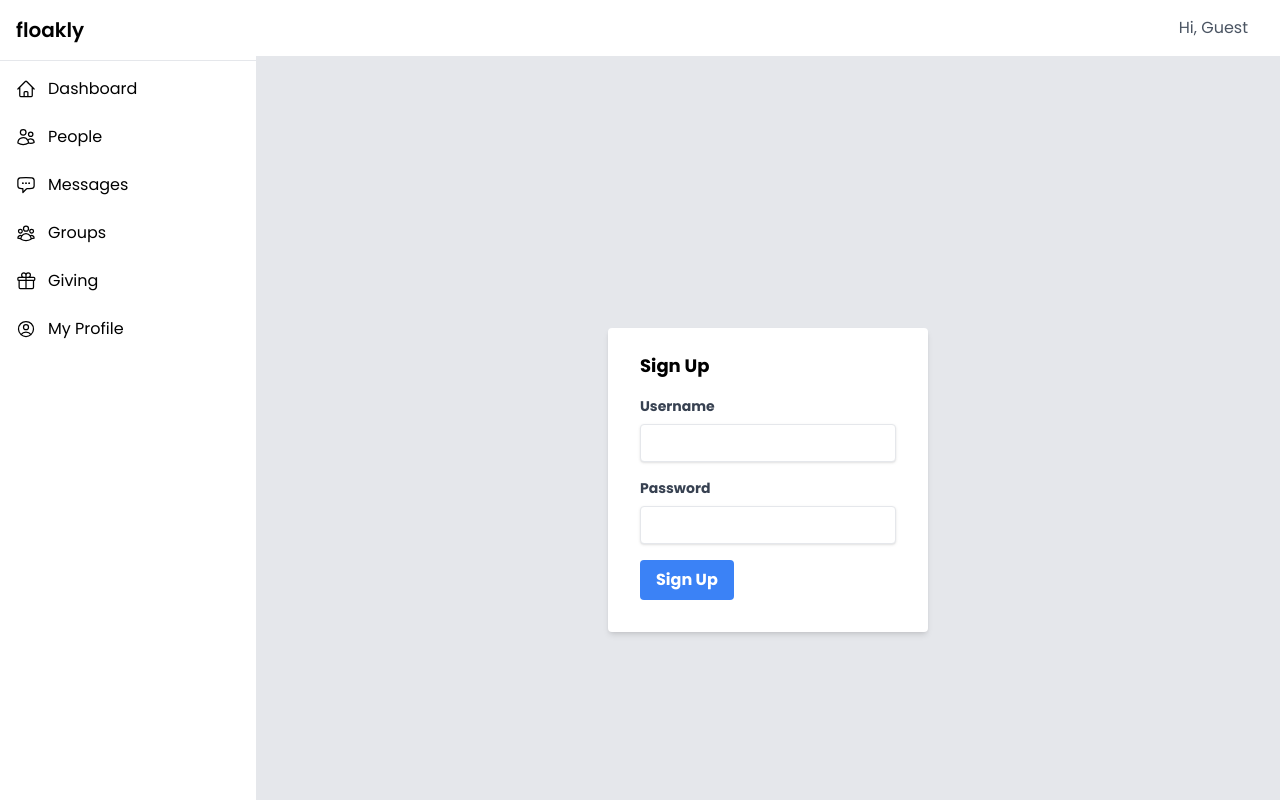
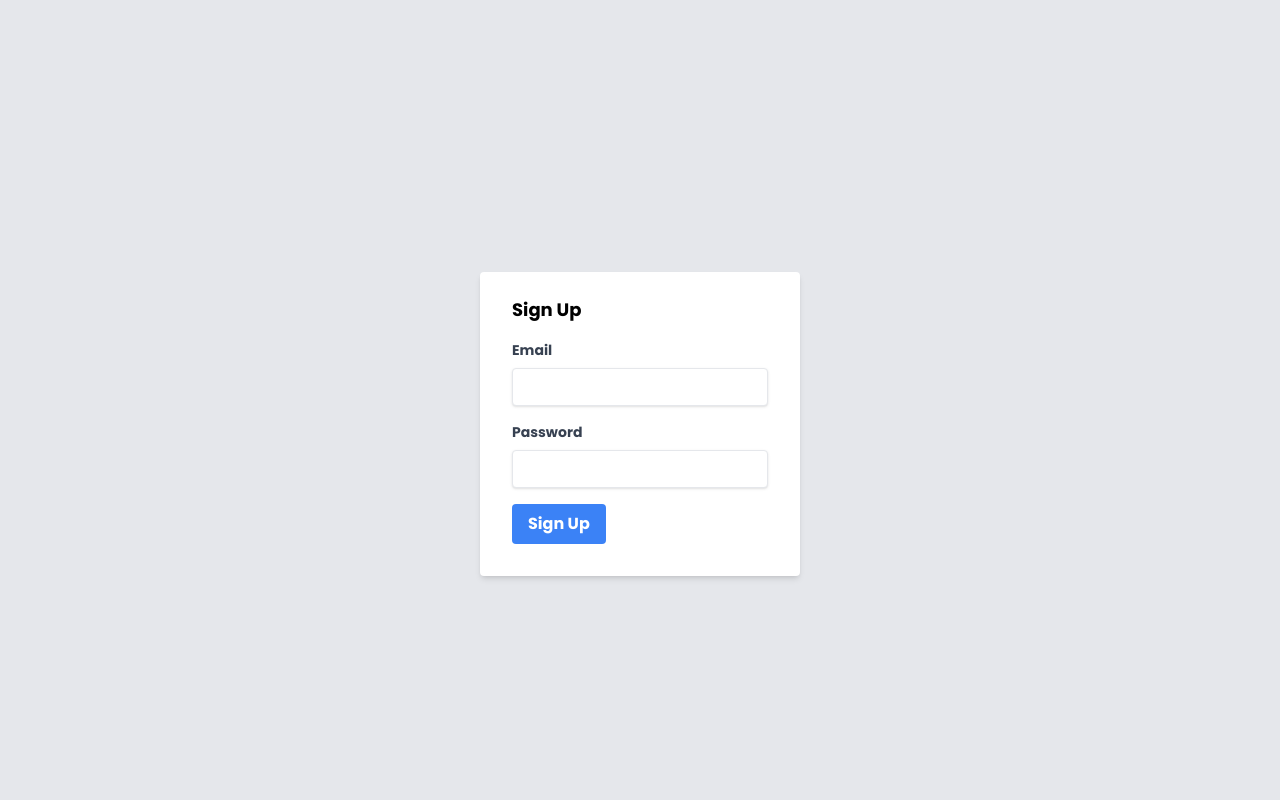
Before and after one commit to AbhishekPipo/chatapp-with-tailwind, a Vue app: page /signup in a window 1280 px wide. Built offline with nearby package versions, Linux system fonts and the light colour scheme.

Commit message:
till now sign in  and signup are good

```diff
--- a/src/App.vue
+++ b/src/App.vue
@@ -30,7 +30,7 @@ export default {
 
     // Computed property to check if the current route is the login route
     const isLoginRoute = computed(() => {
-      return route.name === 'Login' // Adjust this to match your login route's name
+      return route.name === 'Login' || route.name === 'SignUp'// Adjust this to match your login route's name
     })
 
     return {
--- a/src/views/SignUp.vue
+++ b/src/views/SignUp.vue
@@ -4,11 +4,11 @@
       <form @submit.prevent="register" class="bg-white shadow-md rounded px-8 pt-6 pb-8 mb-4">
         <h2 class="text-lg font-bold mb-4">Sign Up</h2>
         <div class="mb-4">
-          <label class="block text-gray-700 text-sm font-bold mb-2" for="username">Username</label>
+          <label class="block text-gray-700 text-sm font-bold mb-2" for="email">Email</label>
           <input
-            type="text"
-            id="username"
-            v-model="username"
+            type="email"
+            id="email"
+            v-model="email"
             required
             class="shadow appearance-none border rounded w-full py-2 px-3 text-gray-700 leading-tight focus:outline-none focus:shadow-outline"
           />
@@ -40,22 +40,26 @@
 import { ref } from 'vue';
 import { db } from '../firebase'; // Import Firestore
 import { collection, addDoc } from 'firebase/firestore';
+import { useRouter } from 'vue-router'; // Import useRouter
 
 export default {
   name: 'SignUpComponent',
   setup() {
-    const username = ref('');
+    const email = ref('');
     const password = ref('');
+    const router = useRouter(); // Initialize useRouter
 
     const register = async () => {
-      if (username.value && password.value) {
+      if (email.value && password.value) {
         try {
           const usersRef = collection(db, 'users');
           await addDoc(usersRef, {
-            username: username.value,
+            email: email.value,
             password: password.value, // Consider hashing passwords for security
           });
           alert('User registered successfully!');
+          router.push({ name: 'Login' }); // Change 'Login' to the name of your route
+
         } catch (error) {
           console.error("Error adding document: ", error);
           alert('Failed to register user.');
@@ -66,7 +70,7 @@ export default {
     };
 
     return {
-      username,
+      email,
       password,
       register,
     };
```
